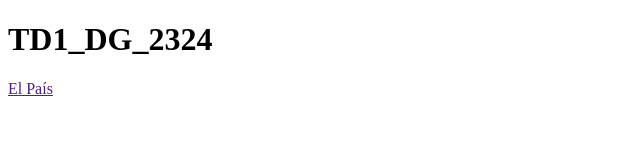
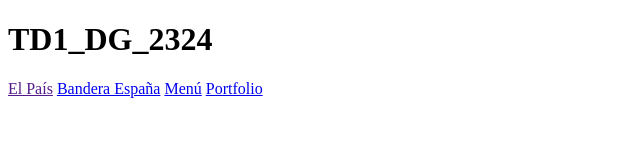
Before and after one commit to marinamescudero/TD1_DG_2324, a plain HTML site: page index.html in a window 1280 px wide. Shown: the whole page, without its empty margins (0-640 px from the left). Drawn offline with Linux system fonts and the light colour scheme.

Commit message:
Update index.html

```diff
--- a/index.html
+++ b/index.html
@@ -6,8 +6,11 @@
     <link rel="stylesheet" href="css/index.css">
     <title>GitHub</title>
 </head>
-<body>
-    <h1>TD1_DG_2324</h1>
-    <a href="">El País</a>
-</body>
+    <body>
+        <h1>TD1_DG_2324</h1>
+        <a href="">El País</a>
+        <a href="Espana/index.html">Bandera España</a>
+        <a href="Menu/index.html">Menú</a>
+        <a href="Galeria/index.html">Portfolio</a>
+    </body>
 </html>
```
